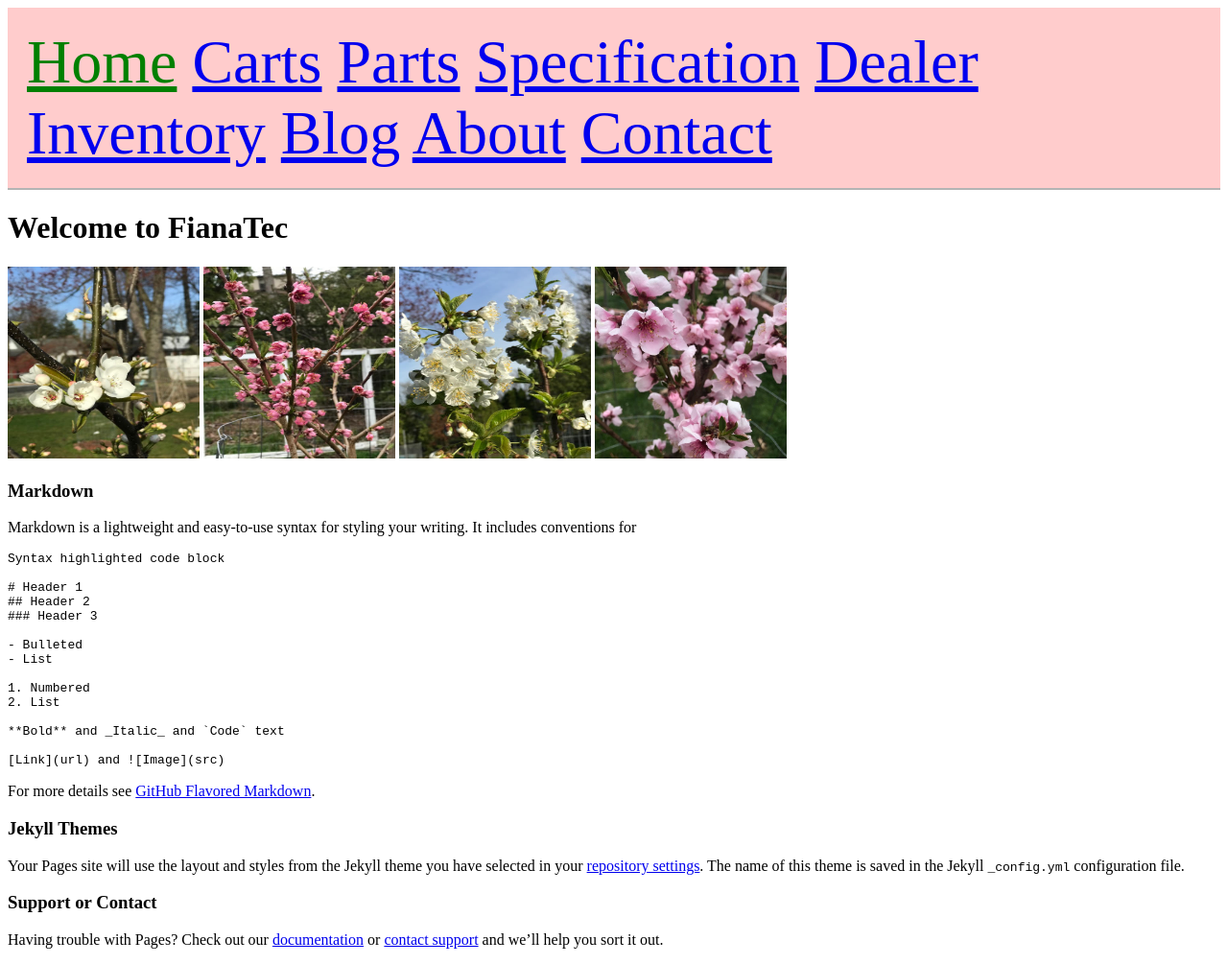
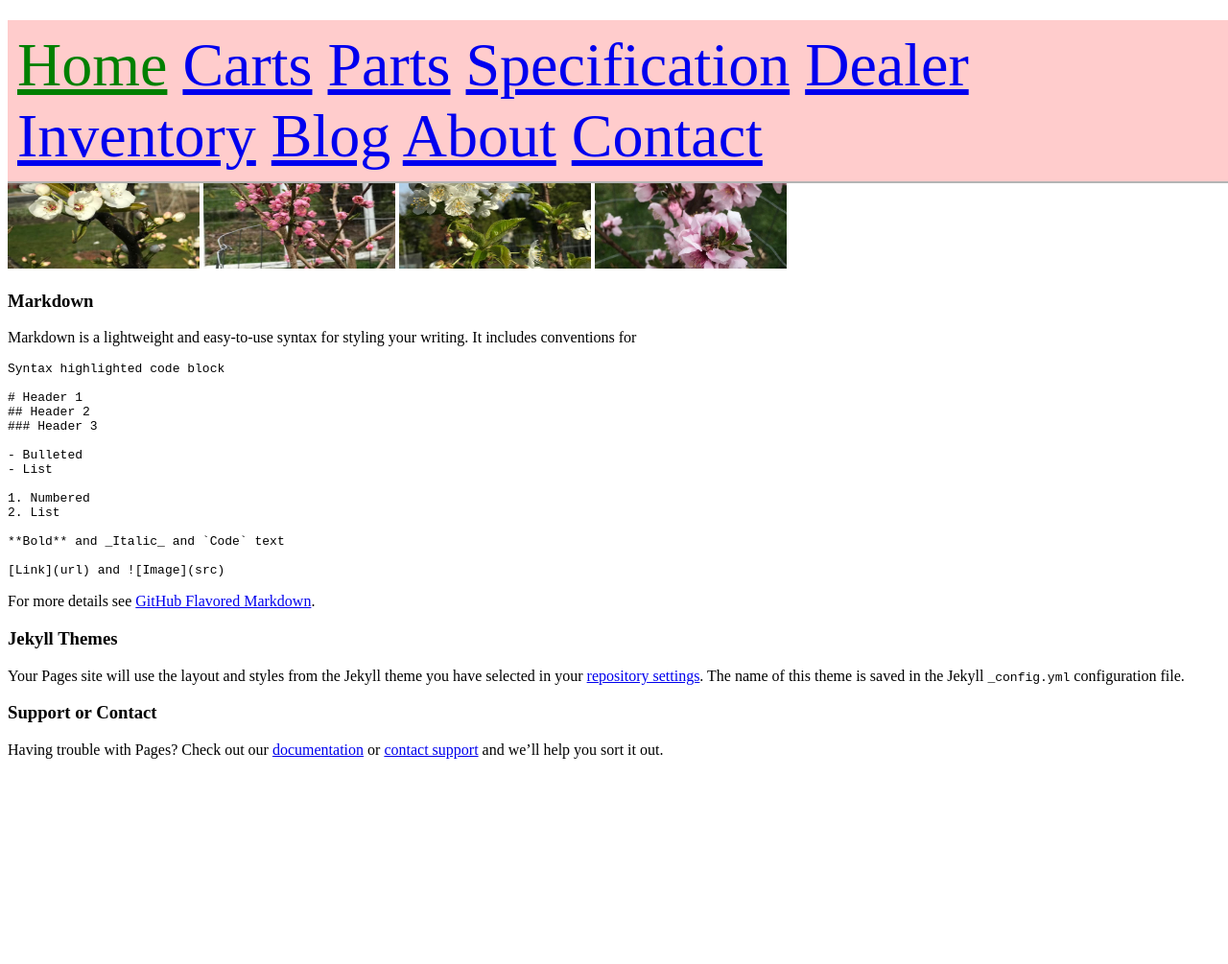
Before and after one commit to fianatec/fianatec.github.io, a Jekyll site: the page built from index.md, in a window 1280 px wide. Shown: the whole page at 96% size. Built offline with Jekyll 4.4.1, drawn with Linux system fonts in a browser that asks for light colours; after the commit the page ends 900 px from its top, so only the background shows below that.

Commit message:
Update main.scss

```diff
--- a/_sass/main.scss
+++ b/_sass/main.scss
@@ -5,8 +5,9 @@
 .nav {
     background: #ffcccc;
     border-bottom: 2px solid #b4b4b4;
-    position: relative;
+    position: absolute;
     font-size: 64px;
-    padding: 20px;
-    color: teal;
+    font-face: Arial;
+    padding: 10px;
+    float: center;
 }
```
